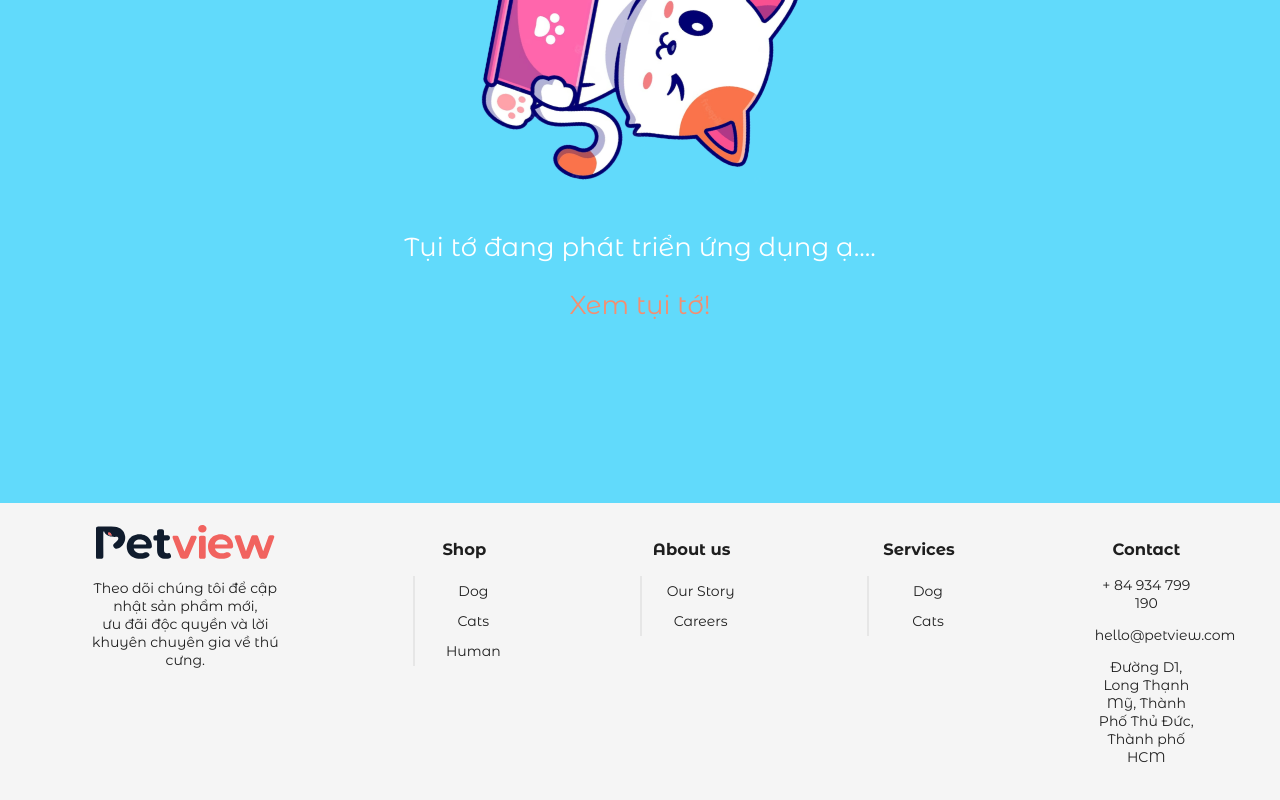
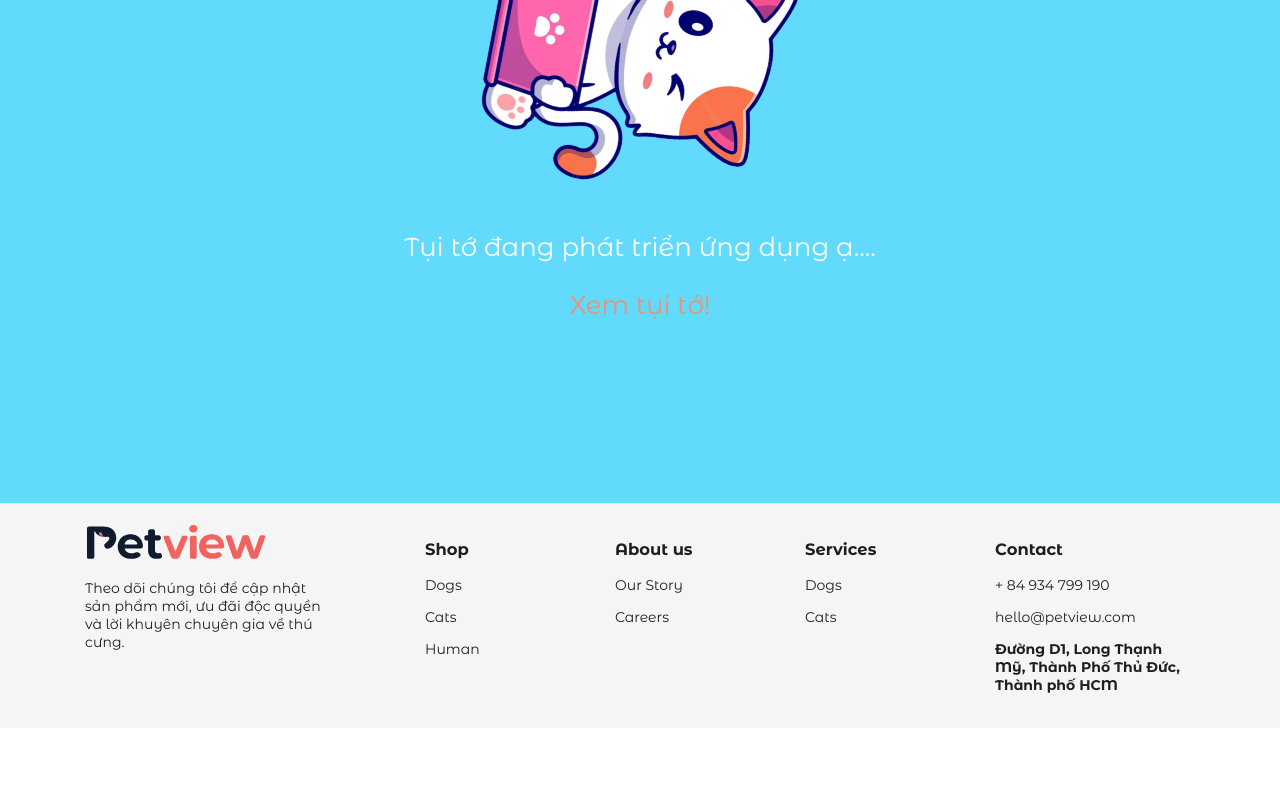
Before and after one commit to onlytrleehieutrungg/hackathon-fe, a React (Create React App) app: page / in a window 1280 px wide. Shown: the part 401-1201 px from the top of the page. After the commit the page ends 1129 px from the top, so only its background shows below. Built offline with nearby package versions, Linux system fonts and the light colour scheme.

Commit message:
fix footer design

```diff
--- a/src/components/Footer/Footer.component.jsx
+++ b/src/components/Footer/Footer.component.jsx
@@ -1,94 +1,77 @@
-import { Anchor, Col, Layout, Row } from "antd";
+import { Col, Layout, Row } from "antd";
 import React from "react";
 import AppName from "../../img/BrandLogo/logo.svg";
+import { LayoutContainer } from "../Layout/Layout.component";
 
-const FooterComponent = () => {
+const Footer = () => {
   const { Footer } = Layout;
   return (
     <div>
-      <Footer style={{ padding: "20px" }}>
+      <Footer style={{ padding: "20px 40px 20px 40px" }}>
+        <LayoutContainer>
           <Row justify="space-around" align={"top"}>
-          <Col span={4}>
-            <div>
+            <Col span={5} align="left">
               <div>
                 <img src={AppName} alt="logo" />
               </div>
               <div>
                 <p>
-                  Theo dõi chúng tôi để cập nhật sản phẩm mới,
-                  <br />
-                  ưu đãi độc quyền và lời khuyên chuyên gia về thú cưng.
+                  Theo dõi chúng tôi để cập nhật sản phẩm mới, ưu đãi độc quyền
+                  và lời khuyên chuyên gia về thú cưng.
                 </p>
               </div>
-            </div>
             </Col>
-          <Col span={2}>
+            <Col span={2} align="left">
               <h3>Shop</h3>
-            <Anchor
-              affix={false}
-              items={[
-                {
-                  key: "dog",
-                  href: "#part-1",
-                  title: "Dog",
-                },
-                {
-                  key: "cats",
-                  href: "#part-2",
-                  title: "Cats",
-                },
-                {
-                  key: "human",
-                  href: "#part-3",
-                  title: "Human",
-                },
-              ]}
-            />
+              <p>Dogs</p>
+              <p>Cats</p>
+              <p>Human</p>
+              {/* <Menu
+              mode={window.innerWidth < 768 ? "horizontal" : "vertical"}
+              breakpoint="768"
+            >
+              <Menu.Item key="dogs">Dogs</Menu.Item>
+              <Menu.Item key="cats">Cats</Menu.Item>
+              <Menu.Item key="human">Human</Menu.Item>
+            </Menu> */}
             </Col>
-          <Col span={2}>
+            <Col span={2} align="left">
               <h3>About us</h3>
-            <Anchor
-              items={[
-                {
-                  key: "ourStory",
-                  href: "#part-1",
-                  title: "Our Story",
-                },
-                {
-                  key: "careers",
-                  href: "#part-2",
-                  title: "Careers",
-                },
-              ]}
-            />
+              <p>Our Story</p>
+              <p>Careers</p>
+              {/* <Menu
+              mode={window.innerWidth < 768 ? "horizontal" : "vertical"}
+              breakpoint="768"
+            >
+              <Menu.Item key="story">Our Story</Menu.Item>
+              <Menu.Item key="careers">Careers</Menu.Item>
+            </Menu> */}
             </Col>
-          <Col span={2}>
+            <Col span={2} align="left">
               <h3>Services</h3>
-            <Anchor
-              items={[
-                {
-                  key: "dog",
-                  href: "#part-1",
-                  title: "Dog",
-                },
-                {
-                  key: "cats",
-                  href: "#part-2",
-                  title: "Cats",
-                },
-              ]}
-            />
+              <p>Dogs</p>
+              <p>Cats</p>
+              {/* <Menu
+              mode={window.innerWidth < 768 ? "horizontal" : "vertical"}
+              breakpoint="768"
+            >
+              <Menu.Item key="dogs">Dogs</Menu.Item>
+              <Menu.Item key="cats">Cats</Menu.Item>
+            </Menu> */}
             </Col>
-          <Col span={2}>
+            <Col span={4} align="left">
               <h3>Contact</h3>
               <p>+ 84 934 799 190</p>
               <p>hello@petview.com</p>
-            <p>Đường D1, Long Thạnh Mỹ, Thành Phố Thủ Đức, Thành phố HCM</p>
+              <p style={{ fontWeight: "bold" }}>
+                Đường D1, Long Thạnh Mỹ, Thành Phố Thủ Đức, Thành phố HCM
+              </p>
             </Col>
           </Row>
+        </LayoutContainer>
       </Footer>
     </div>
   );
 };
 
-export default FooterComponent;
+export default Footer;
```
Lines whose indentation alone changed are shown as unchanged.
